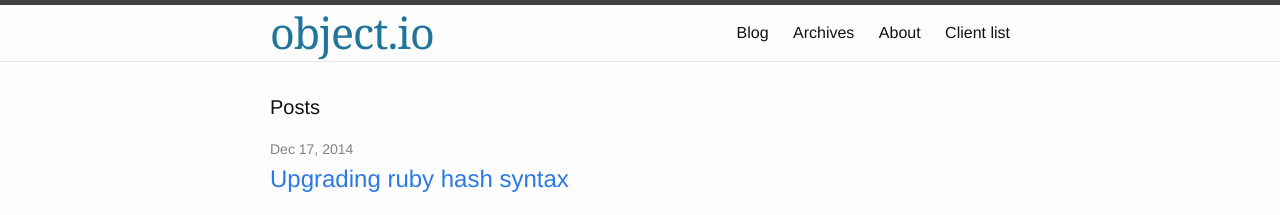
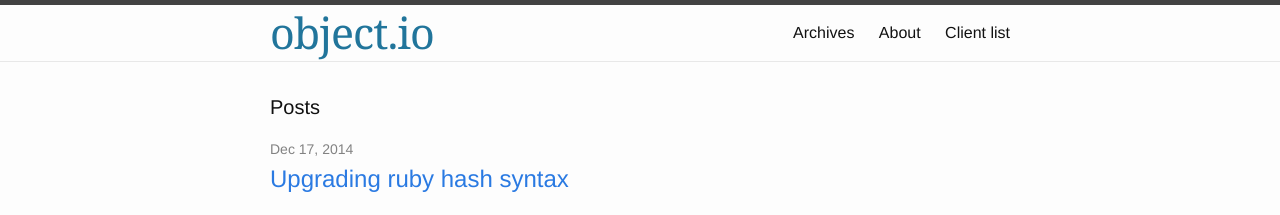
Before and after one commit to rud/rud.github.io, a Jekyll site: the page built from index.html, in a window 1280 px wide and 900 px high. Shown: the top 215 px of the window. Built offline with Jekyll 4.4.1, drawn with Linux system fonts in a browser that asks for light colours; the list of posts is cut into pages by our own code.

Commit message:
Header: only output pages with menu_order attribute set
This fixes the "pagination pages are listed in header" bug I've been unable to squash.

```diff
--- a/_includes/header.html
+++ b/_includes/header.html
@@ -16,8 +16,10 @@
       <div class="trigger">
         {% assign pages = site.pages | sort:"menu_order" %}
         {% for page in pages %}
-          {% if page.title %}
-          <a class="page-link" href="{{ page.url | prepend: site.baseurl }}">{{ page.title }}</a>
+          {% if page.title and page.menu_order %}
+          <a class="page-link" href="{{ page.url | prepend: site.baseurl }}">
+            {{ page.title }}
+          </a>
           {% endif %}
         {% endfor %}
       </div>
--- a/index.html
+++ b/index.html
@@ -1,7 +1,6 @@
 ---
 title: Blog
 layout: default
-menu_order: 0
 ---
 
 <div class="home">
```
